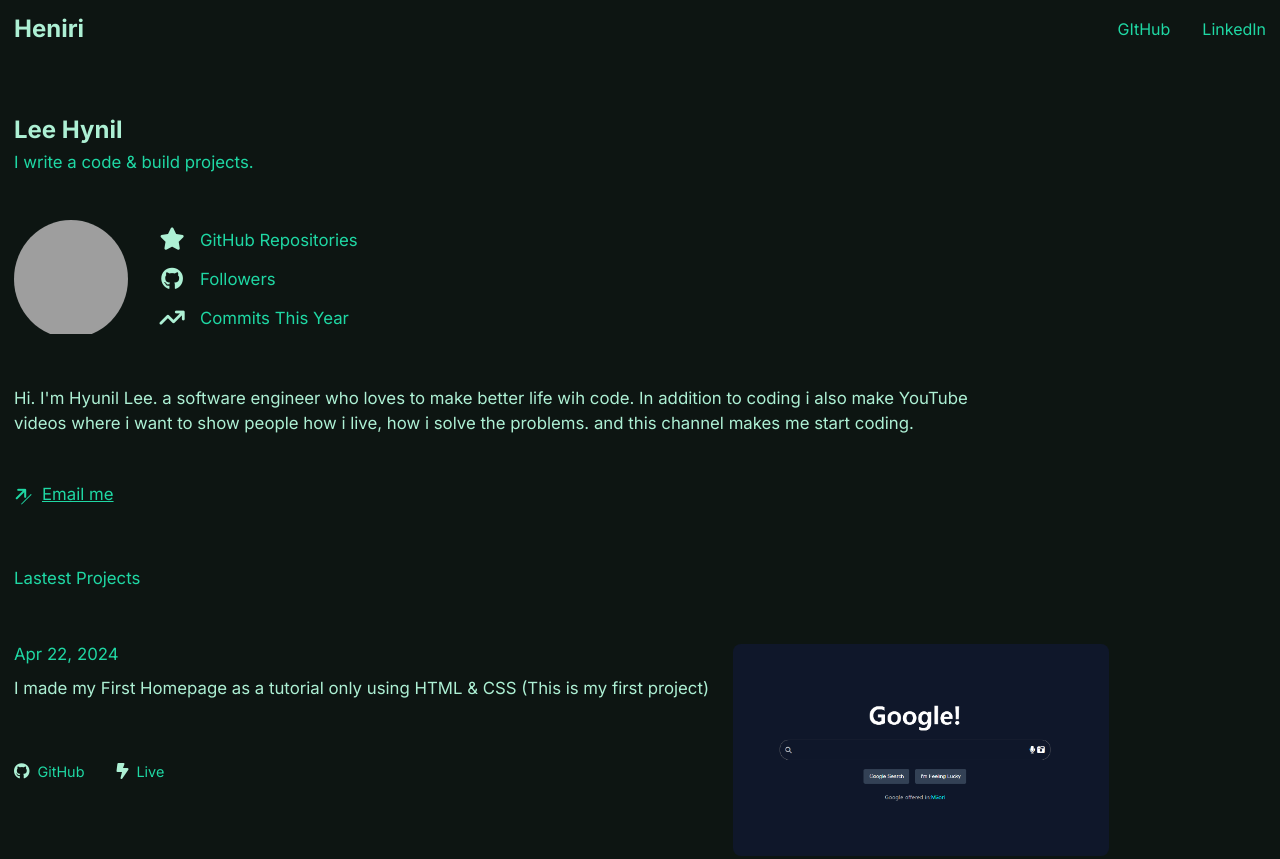
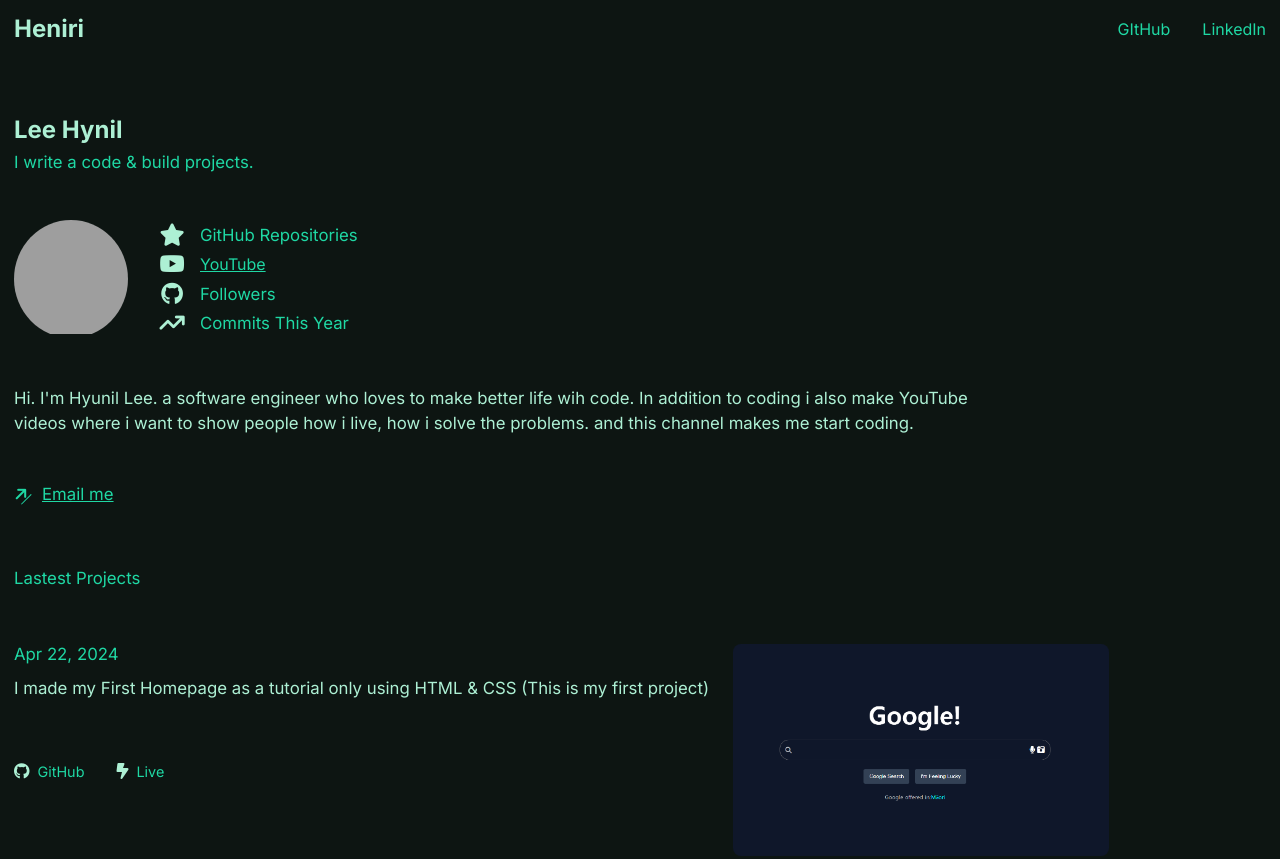
Before and after one commit to DocodeLee/ultimate-web-portfolio, a plain HTML site: page index.html in a window 1280 px wide. Shown: the top 859 px of the page. Drawn offline with Linux system fonts and the light colour scheme; grey boxes are pictures that could not be loaded.

Commit message:
adding Youtube link

```diff
--- a/index.html
+++ b/index.html
@@ -35,12 +35,22 @@
                 alt="profile img"/>
             </div>
             <div class="stats">
-                <div>
+                    <div>
                         <div>
                             <i class="fa-solid fa-star"></i>
                         </div>
-                    <p class="darkerText">GitHub Repositories</p>
+                         <p class="darkerText">GitHub Repositories</p>
                     </div>
+                    <div>
+                        <div>
+
+                            <i class="fa-brands fa-youtube"></i>
+                        </div>
+                             <a class="darkerText" target="_blank" href="https://www.youtube.com/channel/UCtNQVv87pn9RoRsSpzBN1hg">
+                                YouTube
+                             </a>
+
+                        </div>
                     <div>
                         <div>
                             <i class="fa-brands fa-github"></i>
```
